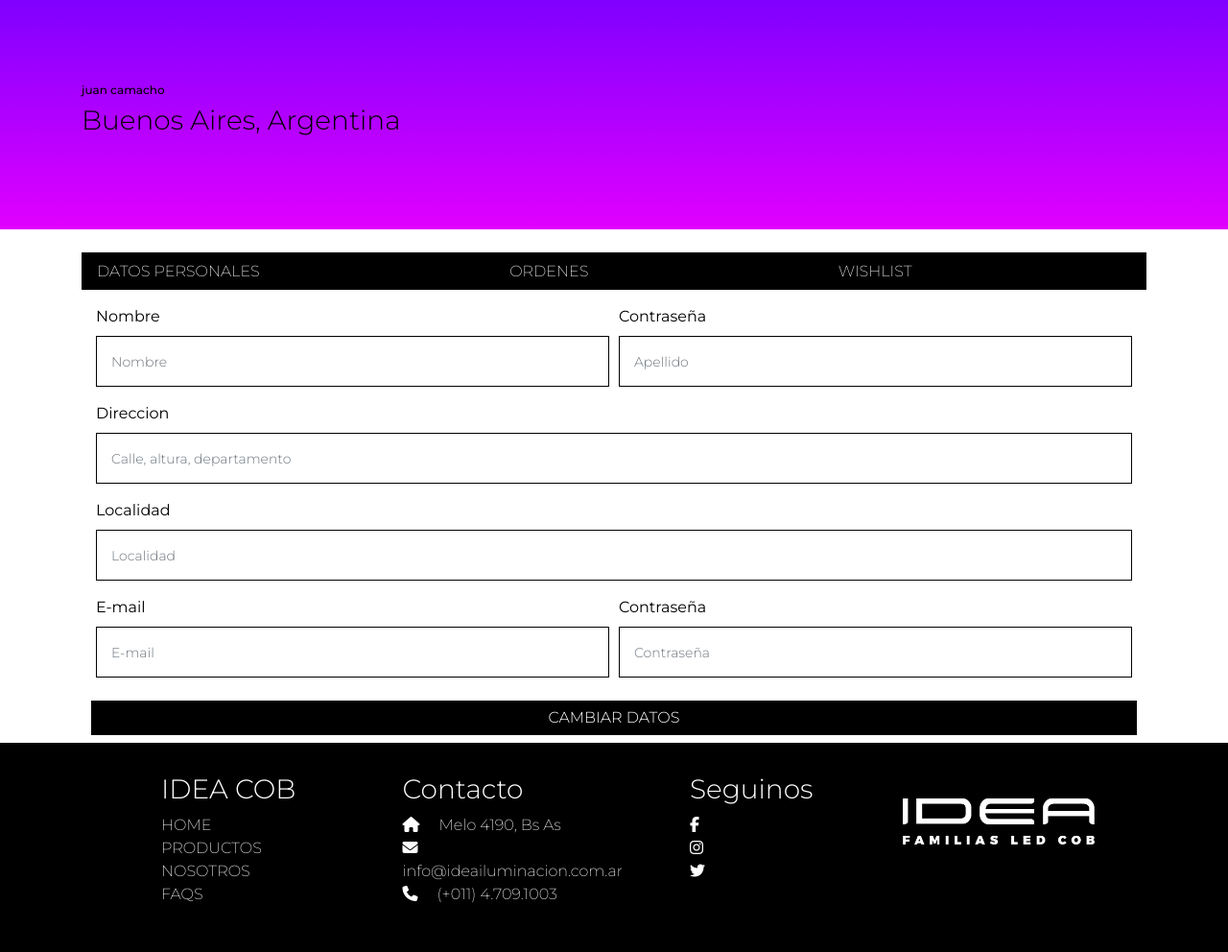
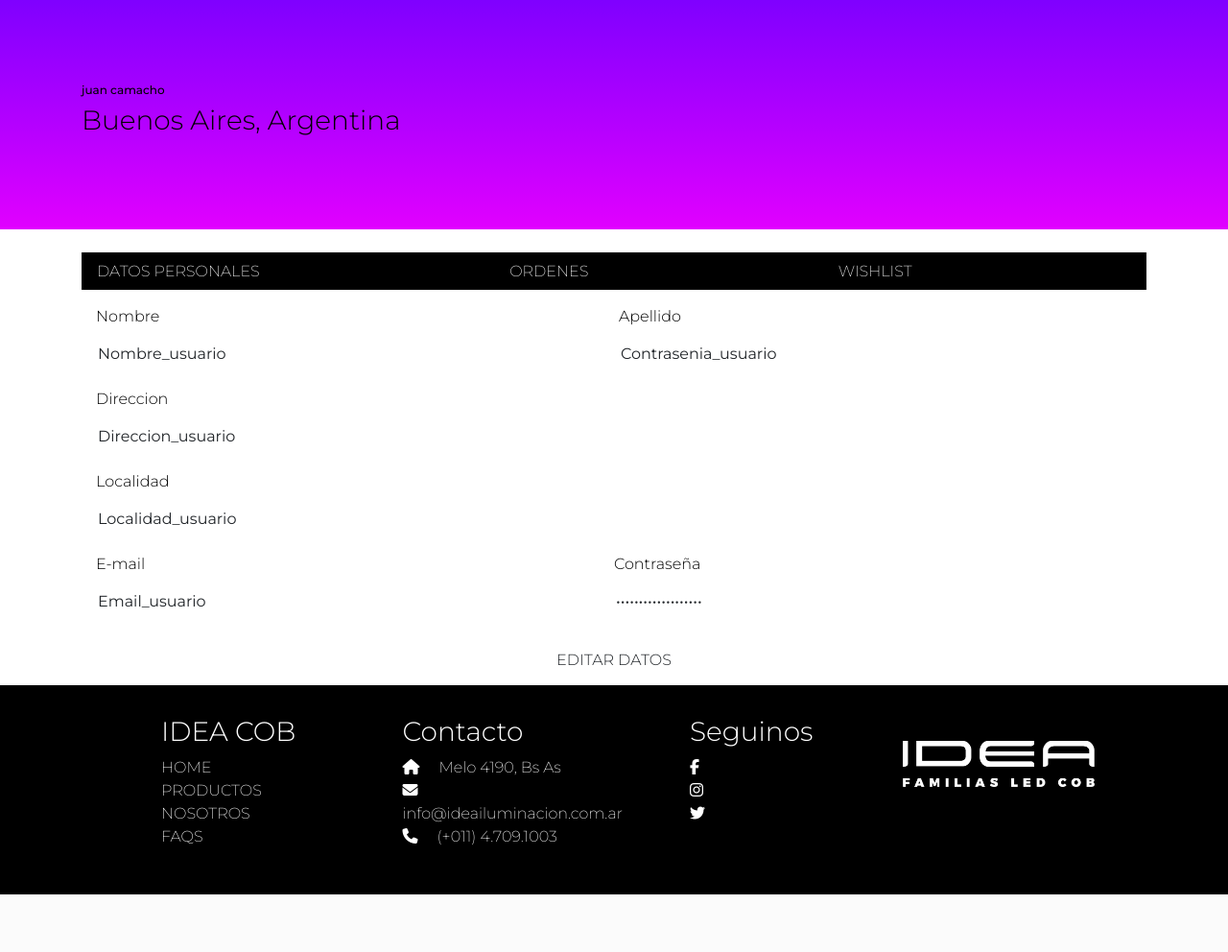
Before and after one commit to juan-camacho/grupo2_eCommerce, a PHP site: page /perfil2.php in a window 1280 px wide. Shown: the part 63-1055 px from the top of the page at 96% size. After the commit the page ends 995 px from the top, so only its background shows below. Run offline with PHP 8.4, Linux system fonts and the light colour scheme; a user stored in the database is signed in; some libraries are stand-ins or nearby versions.

Commit message:
Add files via upload
Perfil que hay que usar para validar!!

```diff
--- a/perfil2.php
+++ b/perfil2.php
@@ -5,8 +5,10 @@ session_start();
 ?>
 <!DOCTYPE html>
 <html lang="es">
-<?php require_once("partials/head.php") ?>
+<?php require_once("partials/head.php")?>
+
 <body>
+
     <?php require_once("partials/header.php") ?>
     <!-- Perfil  -->
     <main>
@@ -36,37 +38,48 @@ session_start();
                     <form>
                         <div class="col">
                             <div class="form-row">
-                <div class="form-group col-md-6">
+                                <div class="form-group col-md-6 f300">
                                     <label for="inputName4">Nombre</label>
-                  <input type="text" class="form-control" id="inputName4" placeholder="Nombre">
+                                    <input type="text" readonly class="form-control-plaintext" name="edit" id="edit" placeholder="Nombre" value="Nombre_usuario" readonly>
                                 </div>
-                <div class="form-group col-md-6">
-                  <label for="inputSurname4">Contraseña</label>
-                  <input type="text" class="form-control" id="inputSurname4" placeholder="Apellido">
+                                <div class="form-group col-md-6 f300">
+                                    <label for="inputSurname4"> Apellido </label>
+                                    <input type="text" readonly class="form-control-plaintext" id="input" placeholder="Apellido" value="Contrasenia_usuario" readonly>
                                 </div>
                             </div>
-              <div class="form-group">
+                            <div class="form-group f300">
                                 <label for="inputAddress">Direccion</label>
-                <input type="text" class="form-control" id="inputAddress" placeholder="Calle, altura, departamento">
+                                <input type="text" readonly class="form-control-plaintext" id="input" placeholder="Calle, altura, departamento" value="Direccion_usuario" readonly>
                             </div>
-              <div class="form-group">
+                            <div class="form-group f300">
                                 <label for="inputAddress2">Localidad</label>
-                <input type="text" class="form-control" id="inputAddress2" placeholder="Localidad">
+                                <input type="text" readonly class="form-control-plaintext" id="input" placeholder="Localidad" value="Localidad_usuario" readonly>
                             </div>
-              <div class="form-row">
+                            <div class="form-row f300">
                                 <div class="form-group col-md-6">
                                     <label for="inputEmail4">E-mail</label>
-                  <input type="email" class="form-control" id="inputEmail4" placeholder="E-mail">
+                                    <input type="email" class="form-control-plaintext" id="inputEmail4" placeholder="E-mail" value="Email_usuario" readonly>
                                 </div>
-                <div class="form-group col-md-6">
+                                <div class="form-group col-md-6 f300">
+                                    <div class="form-row">
                                         <label for="inputPassword4">Contraseña</label>
-                  <input type="password" class="form-control" id="inputPassword4" placeholder="Contraseña">
+                                        <input type="password" class="form-control-plaintext" id="input" placeholder="Contraseña" value="Contrasenia_usuario" readonly >
+                                    </div>
+
                                 </div>
                             </div>
+                            <div class="form-row d-flex justify-content-center my-2">
 
-              <div class="form-row d-flex justify-content-center my-2">
-                  <button class="btn btn-famarilloblanco flex-grow-1" type="submit" name="submit"> Cambiar datos </button>
+                                <div class="col d-flex justify-content-around">
+                                    <button type="button" class="btn btn-light" data-toggle="button" aria-pressed="false" id="editbtn" name="edit" autocomplete="off">
+     Editar datos
+    </button>
+    <button class="btn btn-famarilloblanco" type="submit" name="submit" id="submitbtn" hidden> Guardar cambios </button>
+
                                 </div>
+
+                            </div>
+
                         </div>
 
                     </form>
@@ -184,5 +197,16 @@ session_start();
 
 <!-- Footer -->
 <?php require_once("partials/footer.php") ?>
+<script type="text/javascript">
+
+    $("#editbtn").click(function()
+    {$("input").removeAttr("readonly");
+    $("input").addClass("border border-dark px-2");
+    $("#submitbtn").removeAttr("hidden");
+
+});
+
+
+</script>
 </body>
 </html>
```
Lines whose indentation alone changed are shown as unchanged.
